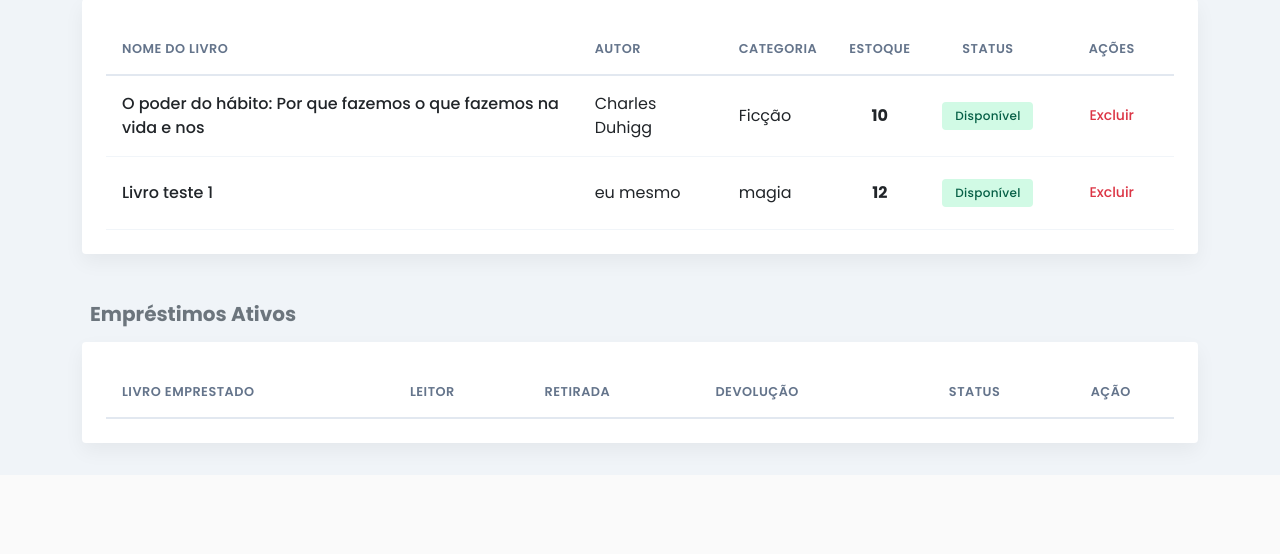
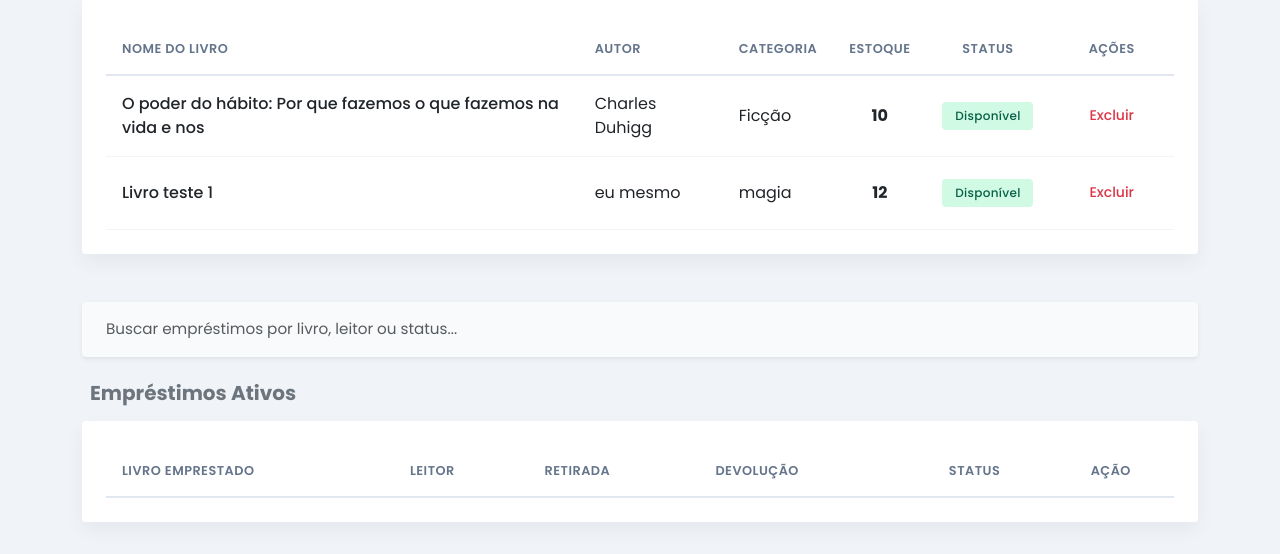
Before and after one commit to ViniciusJacomo/bibliotech-web, a Flask app: page / in a window 1280 px wide. Shown: the part 768-1322 px from the top of the page. Before the commit the page ends 1226 px from the top, so only its background shows below. Run offline with Flask 3, Linux system fonts and the light colour scheme; data comes from the database, SQL or seed files in the repository; lists and menus that the app fills with data are empty.

Commit message:
Adiciona  pesquisa de empréstimos

```diff
--- a/templates/index.html
+++ b/templates/index.html
@@ -98,9 +98,13 @@
     </table>
 </div>
 
-<h5 class="text-secondary fw-bold mb-3 ms-2 mt-5">Empréstimos Ativos</h5>
+<div class="mb-4 mt-5">
+    <input type="text" id="buscaEmprestimos" class="form-control py-3 shadow-sm border-0" style="padding-left: 1.5rem;" placeholder="Buscar empréstimos por livro, leitor ou status...">
+</div>
+
+<h5 class="text-secondary fw-bold mb-3 ms-2">Empréstimos Ativos</h5>
 <div class="table-wrapper">
-    <table class="table table-borderless">
+    <table class="table table-borderless" id="tabelaEmprestimos">
         <thead>
             <tr>
                 <th>Livro Emprestado</th><th>Leitor</th><th>Retirada</th><th>Devolução</th><th class="text-center">Status</th><th class="text-center">Ação</th>
@@ -141,5 +145,14 @@ document.getElementById('buscaLivros').addEventListener('keyup', function() {
         linha.style.display = texto.includes(valor) ? '' : 'none';
     });
 });
+
+document.getElementById('buscaEmprestimos').addEventListener('keyup', function() {
+    let valor = this.value.toLowerCase();
+    let linhas = document.querySelectorAll('#tabelaEmprestimos tbody tr');
+    linhas.forEach(function(linha) {
+        let texto = linha.innerText.toLowerCase();
+        linha.style.display = texto.includes(valor) ? '' : 'none';
+    });
+});
 </script>
 {% endblock %}
```
